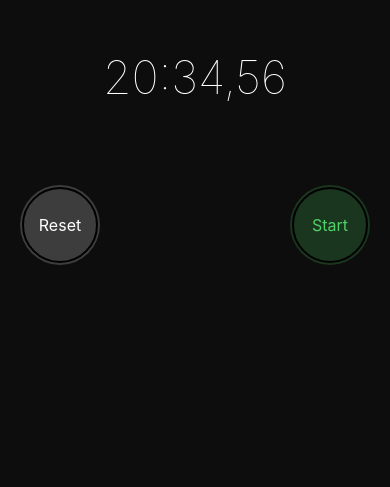
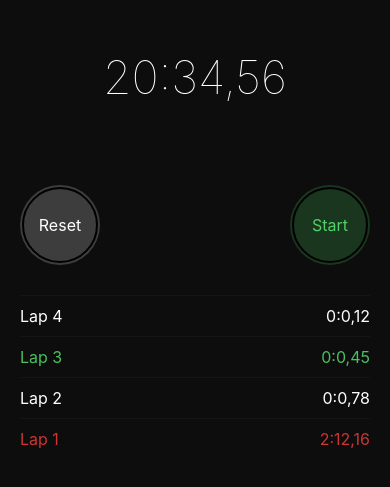
Before and after one commit to SaintSorrow/SimpleTimer, a React Native app: screen / in a window 390 px wide. Shown: the part 101-588 px from the top of the page. Built offline with nearby package versions, Linux system fonts and the light colour scheme.

Commit message:
Add static laps

```diff
--- a/App.js
+++ b/App.js
@@ -1,17 +1,18 @@
 import React, { Component } from 'react';
-import { StyleSheet, Text, View } from 'react-native';
+import { StyleSheet, Text, View, ScrollView } from 'react-native';
 import moment from 'moment'
 
 const DATA = {
   timer: 1234567,
-  laps: [123, 456, 789]
+  laps: [123, 456, 789, 132164]
 }
 
-function Timer({ interval }) {
+function Timer({ interval, style }) {
   const duration = moment.duration(interval)
-  const centiseconds = Math.floor(duration.milliseconds() / 10)
-  return <Text style={styles.timer}>
-    {duration.minutes()}:{duration.seconds()},{centiseconds}
+  const centiSeconds = Math.floor(duration.milliseconds() / 10)
+
+  return <Text style={style}>
+    {duration.minutes()}:{duration.seconds()},{centiSeconds}
   </Text>
 }
 
@@ -31,14 +32,57 @@ function ButtonsRow({ children }) {
   )
 }
 
+function Lap({ number, interval, fastest, slowest }) {
+  const lapStyle = [
+    styles.lapText,
+    fastest && styles.fastestLap,
+    slowest && styles.slowestLap,
+  ]
+
+  return (
+    <View style={styles.lap}>
+      <Text style={lapStyle}>Lap {number}</Text>
+      <Timer style={lapStyle} interval={interval}/>
+    </View>
+  )
+}
+
+function LapsTable({ laps }) {
+  const finishedLaps = laps.slice(1)
+  let min = Number.MAX_SAFE_INTEGER
+  let max = Number.MIN_SAFE_INTEGER
+
+  if (finishedLaps.length >= 2) {
+    finishedLaps.forEach(lap => {
+      if (lap < min) min = lap
+      if (lap > max) max = lap
+    });
+  }
+
+  return (
+    <ScrollView style={styles.scrollView}>
+      {laps.map((lap, index) => (
+        <Lap
+          number={laps.length - index}
+          key={laps.length - index}
+          interval={lap}
+          slowest={lap === max}
+          fastest={lap === min}
+        />
+      ))}
+    </ScrollView>
+  )
+}
+
 export default function App() {
   return (
     <View style={styles.container}>
-      <Timer interval={DATA.timer}/>
+      <Timer interval={DATA.timer} style={styles.timer}/>
       <ButtonsRow>
         <RoundButton title='Reset' color='#FFFFFF' background='#3D3D3D'></RoundButton>
         <RoundButton title='Start' color='#50D167' background='#1B361F'></RoundButton>
       </ButtonsRow>
+      <LapsTable laps={DATA.laps}/>
     </View>
   );
 }
@@ -79,5 +123,26 @@ const styles = StyleSheet.create({
     alignSelf: 'stretch',
     justifyContent: 'space-between',
     marginTop: 80,
+    marginBottom: 30,
+  },
+  lapText: {
+    color: '#FFFFFF',
+    fontSize: 16,
+  },
+  lap: {
+    flexDirection: 'row',
+    justifyContent: 'space-between',
+    borderColor: '#151515',
+    borderTopWidth: 1,
+    paddingVertical: 10,
+  },
+  scrollView: {
+    alignSelf: 'stretch',
+  },
+  fastestLap: {
+    color: '#4BC05F',
+  },
+  slowestLap: {
+    color: '#CC3531',
   },
 });
```
